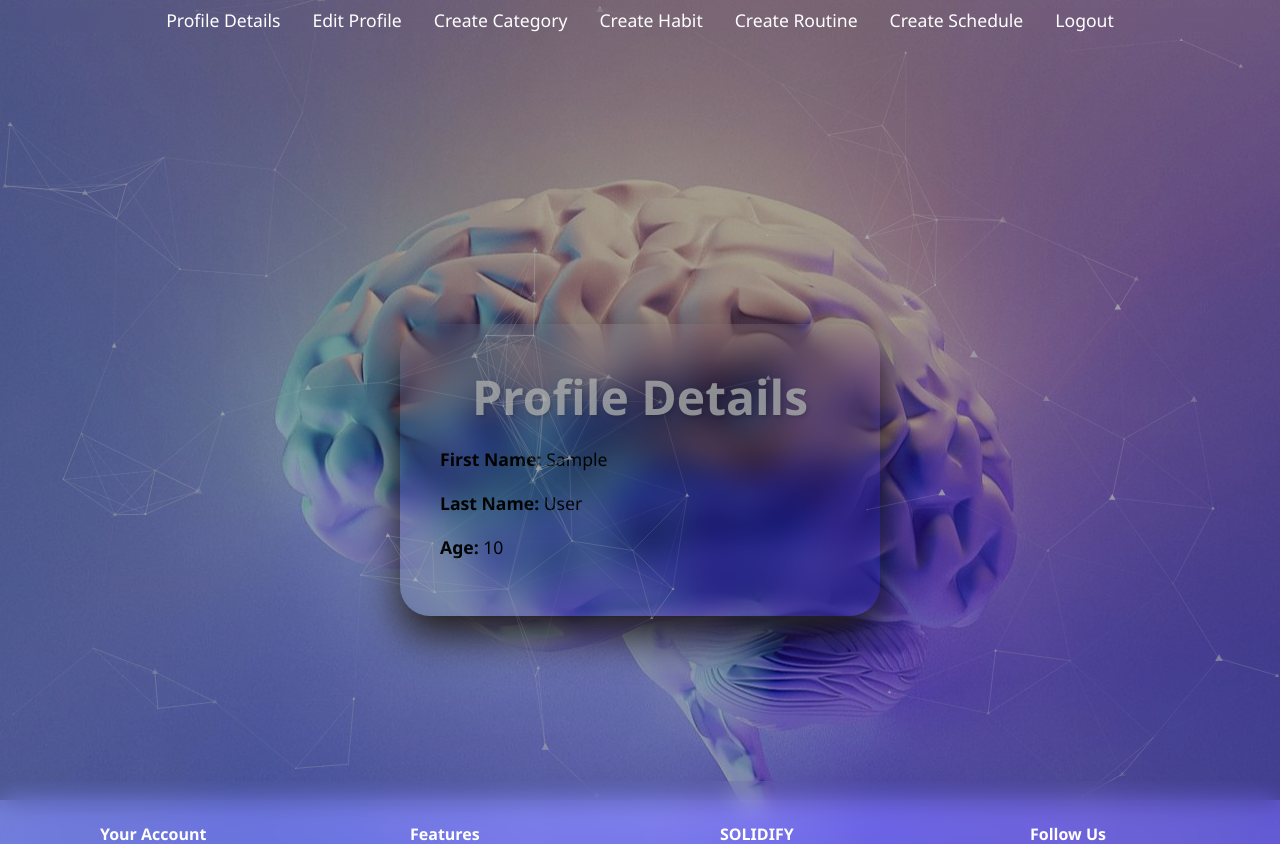
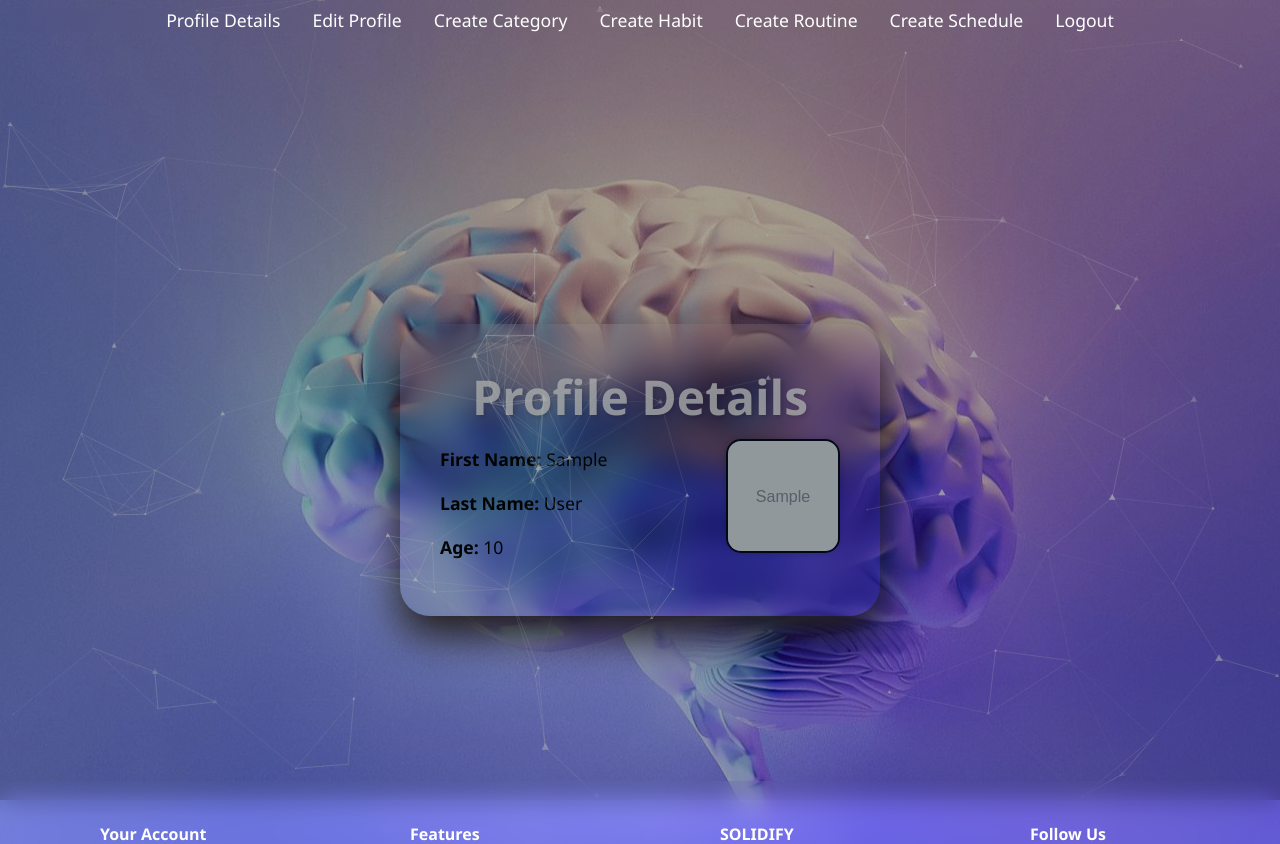
Before and after one commit to velislavvelchev/SOLIDIFY, a Django app: page /accounts/profile/1/details/ in a window 1280 px wide. Shown: the top 844 px of the page. Run offline with Django 5.2, Linux system fonts and the light colour scheme; a user stored in the database is signed in; tables that the repository leaves empty hold one stand-in row (values such as "Sample post"); grey boxes marked "Sample" are stand-in pictures; some libraries are stand-ins or nearby versions.

Commit message:
feat: added profile pic on the profile details view

```diff
--- a/static/style/details.css
+++ b/static/style/details.css
@@ -50,3 +50,29 @@
     font-style: italic;
     color: inherit; /* remove gray color, inherit text color */
 }
+
+.profile-picture-idcard {
+    float: right;
+    width: 110px;
+    height: 110px;
+    object-fit: cover;
+    border-radius: 15px;
+    margin-left: 20px;
+    margin-bottom: 5px;
+    box-shadow: 0 0 6px rgba(0, 0, 0, 0.15);
+    background-color: rgba(255, 255, 255, 0.05);
+    /* Optional: border for more ID-card feel */
+    border: 2px solid #050a1c;
+
+}
+
+
+.profile-picture-placeholder {
+    display: flex;
+    align-items: center;
+    justify-content: center;
+    color: #888;
+    background: #f5f5f5;
+    font-size: 1rem;
+    font-style: italic;
+}
--- a/templates/accounts/profile_details.html
+++ b/templates/accounts/profile_details.html
@@ -8,12 +8,20 @@
         <div class="details-card">
             <h1>Profile Details</h1>
 
+            {% if profile.profile_picture %}
+                <img src="{{ profile.profile_picture }}" alt="Profile photo" class="profile-picture-idcard">
+            {% else %}
+                <img src="{% static 'images/user.png' %}" alt="Profile photo" class="profile-picture-idcard">
+            {% endif %}
+
             <p><strong>First Name:</strong>
-       {% if profile.first_name %}{{ profile.first_name }}{% else %}<span class="empty">Not provided</span>{% endif %}
+                {% if profile.first_name %}{{ profile.first_name }}{% else %}
+                    <span class="empty">Not provided</span>{% endif %}
             </p>
 
             <p><strong>Last Name:</strong>
-       {% if profile.last_name %}{{ profile.last_name }}{% else %}<span class="empty">Not provided</span>{% endif %}
+                {% if profile.last_name %}{{ profile.last_name }}{% else %}
+                    <span class="empty">Not provided</span>{% endif %}
             </p>
 
             <p><strong>Age:</strong> {{ profile.age }}</p>
```
Also changed, not shown: static/images/user.png (added). Lines whose indentation alone changed are shown as unchanged.
